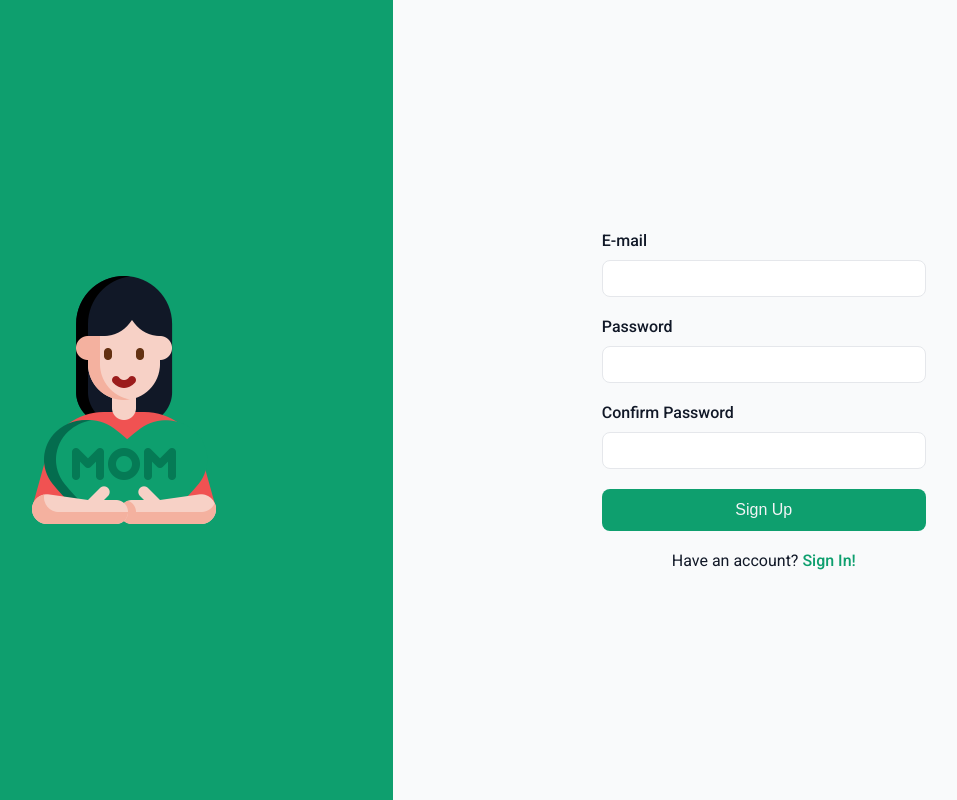
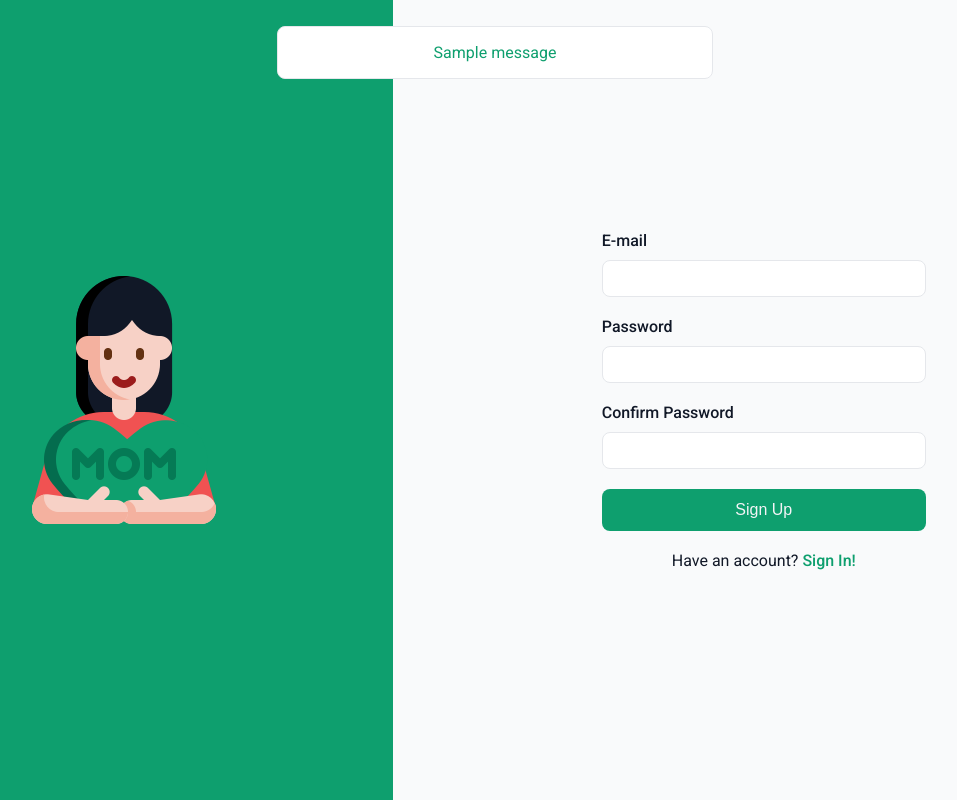
Before and after one commit to felipelvs/mommy, a Flask app: page /authentication/sign_up/ in a window 1280 px wide. Shown: the whole page, without its empty margins (145-1102 px from the left). Run offline with Flask 2, Linux system fonts and the light colour scheme; tables that the repository leaves empty hold one stand-in row (values such as "Sample post"); one stand-in notice (Sample message) is shown.

Commit message:
:poop: Add toasts

```diff
--- a/mommy/static/css/base.css
+++ b/mommy/static/css/base.css
@@ -304,6 +304,27 @@ td {
   gap: 16px;
 }
 
+.toast {
+  left: 0;
+  margin: auto;
+  max-width: 386px;
+  min-width: 242px;
+  position: fixed;
+  right: 0;
+  text-align: center;
+  top: 26px;
+  width: 80%;
+  z-index: 1;
+}
+
+.toast-error {
+  color: var(--red);
+}
+
+.toast-success {
+  color: var(--primary);
+}
+
 @media screen and (max-width: 784px) {
   .left-division {
     display: none;
--- a/mommy/templates/base.html
+++ b/mommy/templates/base.html
@@ -28,5 +28,23 @@
   </head>
   <body>
     {% block content %}{% endblock %}
+
+    {% with messages = get_flashed_messages(with_categories=True) %}
+      {% if messages %}
+        <div class="mt-6 space-y-4">
+          {% for category, message in messages %}
+            {% if category == 'error' %}
+              <div class="content-box toast toast-error">
+                <p>{{ message }}</p>
+              </div>
+            {% elif category == 'success' %}
+              <div class="content-box toast toast-success">
+                <p>{{ message }}</p>
+              </div>
+            {% endif %}
+          {% endfor %}
+        </div>
+      {% endif %}
+    {% endwith %}
   </body>
 </html>
```
